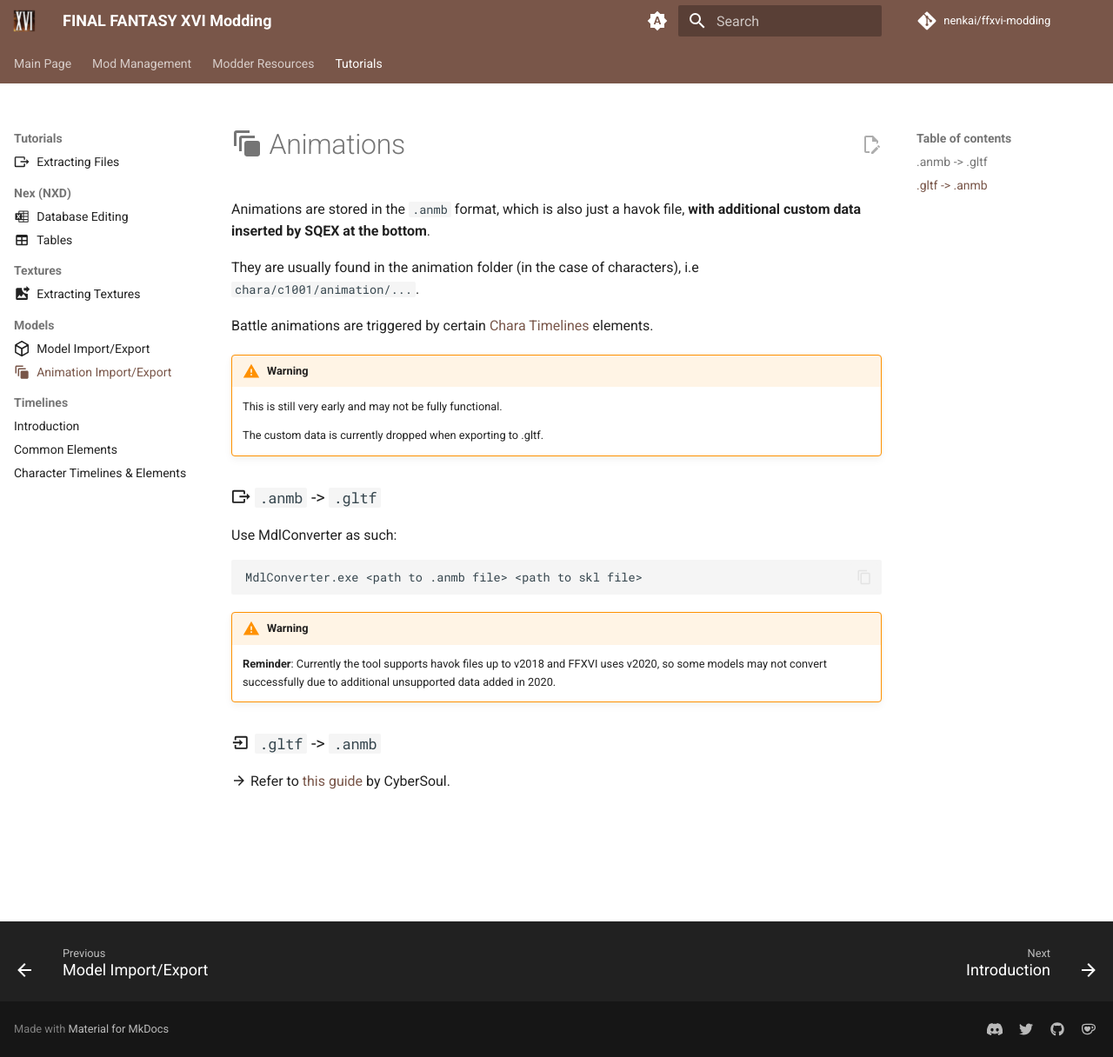
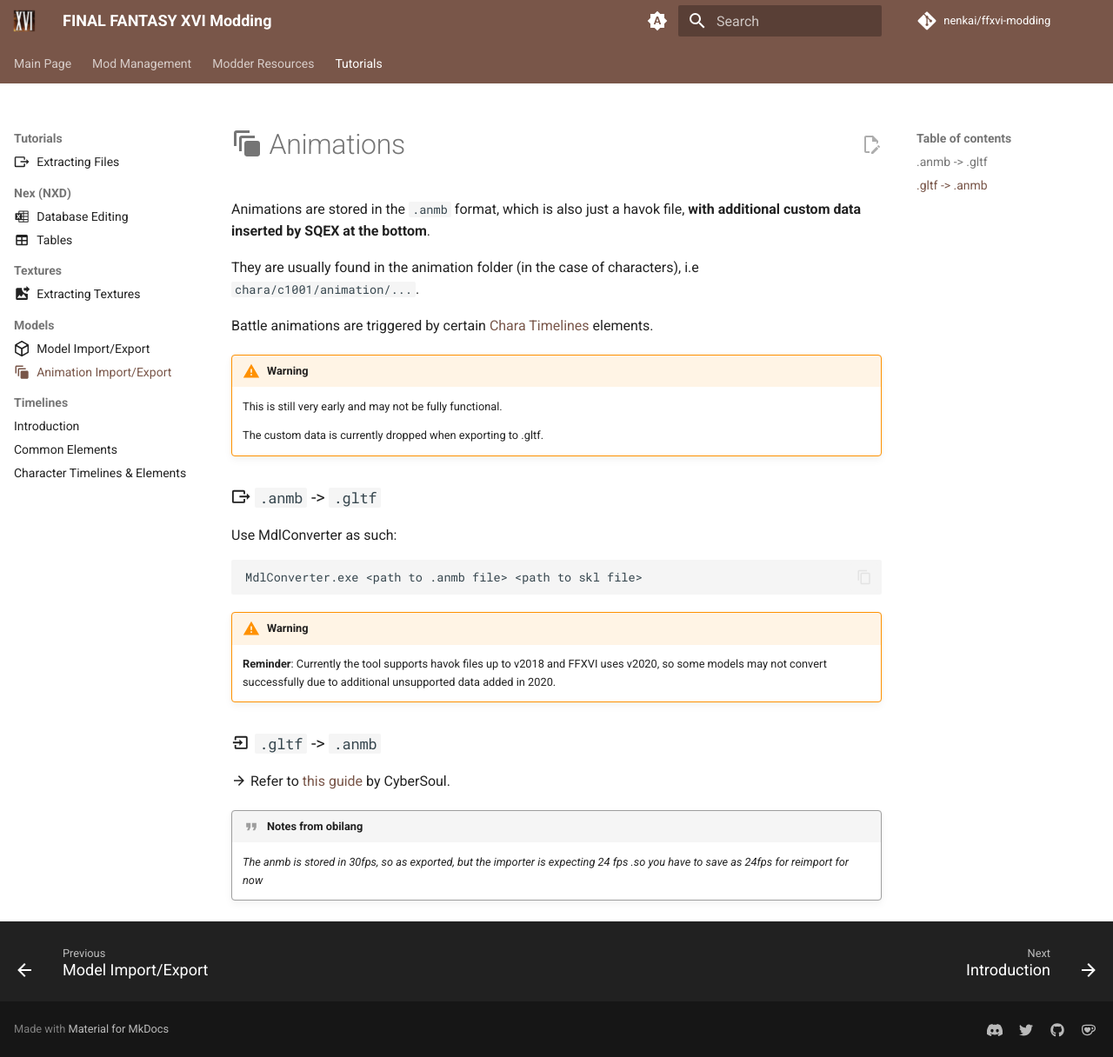
Before and after one commit to Nenkai/ffxvi-modding, an MkDocs documentation site: the page built from docs/tutorials/models/animations.md, in a window 1280 px wide and 1216 px high. Shown: the whole window at 87% size. Built offline with MkDocs 1.6.1 and Material for MkDocs 9.7.7, drawn with Linux system fonts in a browser that asks for light colours; comment, search, counter and statistics services are not loaded.

Commit message:
animations: +

```diff
--- a/docs/tutorials/models/animations.md
+++ b/docs/tutorials/models/animations.md
@@ -31,3 +31,7 @@
 ### :material-import: `.gltf` -> `.anmb`
 
 :material-arrow-right: Refer to [this guide](AnimationImportGuide.pdf) by CyberSoul.
+
+!!! quote "Notes from obilang"
+
+    *The anmb is stored in 30fps, so as exported, but the importer is expecting 24 fps .so you have to save as 24fps for reimport for now*
```
